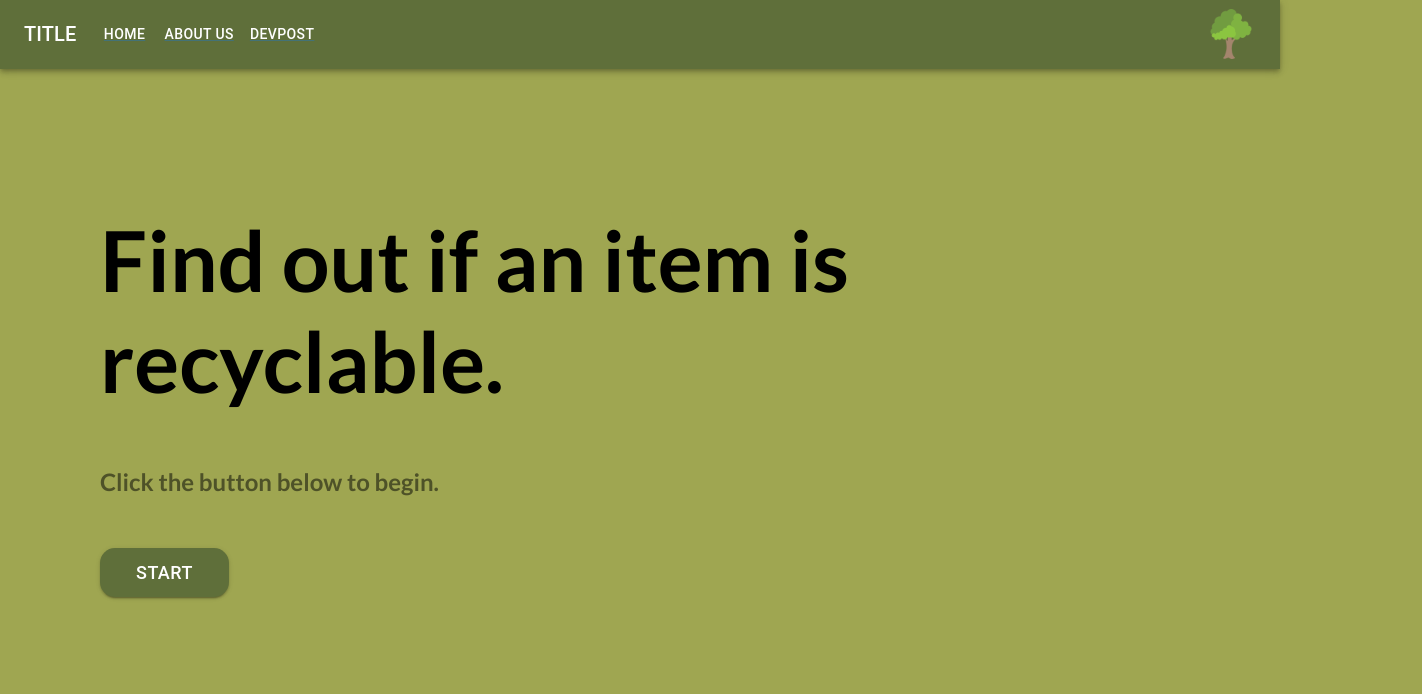
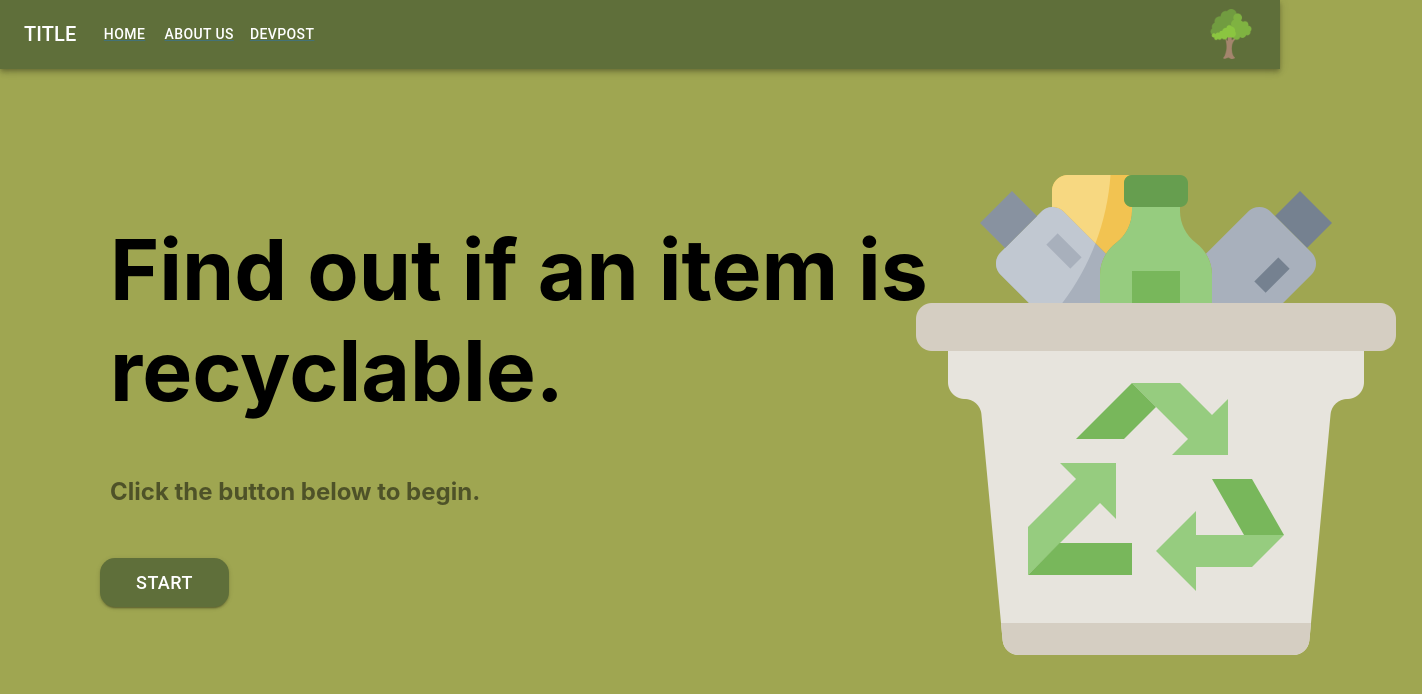
Before and after one commit to shenkel7/recycle, a React (Create React App) app in the folder frontend/: page / in a window 1280 px wide. Shown: the top 694 px of the page, 1422 px wide, since content can reach past the window. Built offline with nearby package versions, Linux system fonts and the light colour scheme.

Commit message:
add recycling image

```diff
--- a/frontend/src/screens/Home.js
+++ b/frontend/src/screens/Home.js
@@ -12,7 +12,7 @@ const first = {
     left: '100px',
     fontSize: '42px',
     width: '870px',
-    fontFamily: 'Lato',
+    // fontFamily: 'Lato',
     fontWeight: '700'
 }
 
@@ -23,7 +23,7 @@ const second = {
     position: 'relative',
     left: '100px',
     opacity: '0.5',
-    fontFamily: 'Lato',
+    // fontFamily: 'Lato',
     fontWeight: '700'
 }
 
@@ -36,10 +36,25 @@ const third = {
     fontSize: "18px"
 }
 
+const row = {
+    display: 'flex'
+}
+
+const column = {
+    flex: "50%",
+    padding: "10px"
+}
+
+const image = {
+    paddingTop: '5em',
+}
+
 const Home = () => {
     return (
         <div>
             <ResponsiveAppBar />
+            <div style={row}>
+                <div style={column}>
                     <div style={first}>
                         <h1>Find out if an item is recyclable.</h1>
                     </div>
@@ -48,6 +63,14 @@ const Home = () => {
                     </div>
                     <Button variant="contained" style={third}>START</Button>
                 </div>
+                <div style={column}>
+                    <div style={image}>
+                        <img src={recycle_icon} alt="recycling icon" />
+                    </div>
+
+                </div>
+            </div>
+        </div>
     )
 }
 
```
Lines whose indentation alone changed are shown as unchanged.
